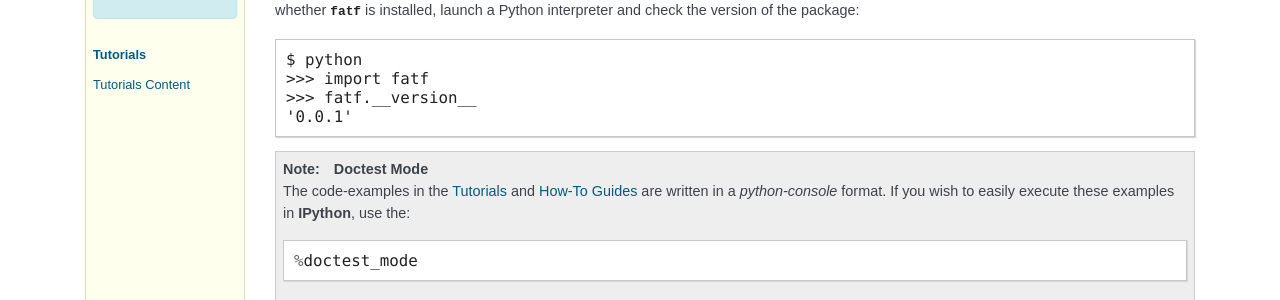
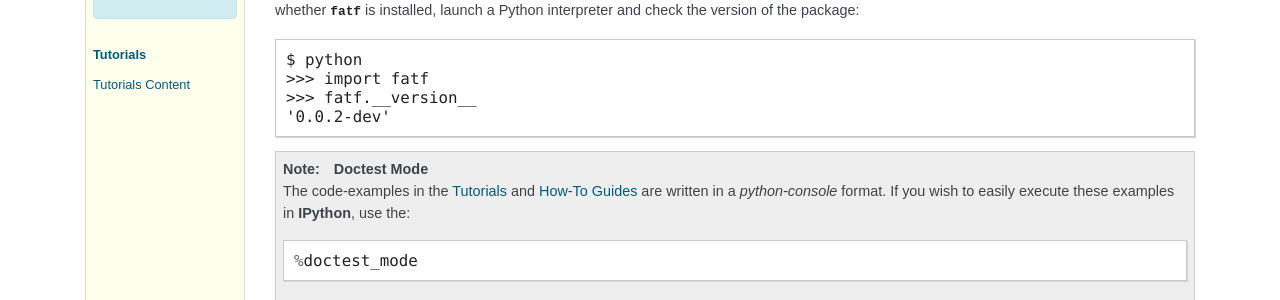
Before and after one commit to fat-forensics/fat-forensics, a Sphinx documentation site: the page built from doc/tutorials/index.rst, in a window 1280 px wide and 900 px high. Shown: the part 211-511 px from the top of the window. Built offline with Sphinx 7.4.7, drawn with Linux system fonts in a browser that asks for light colours; pages that are not in the unit, such as notebooks, are missing from menus; comment, search, counter and statistics services are not loaded.

Commit message:
Python 3.8 testing and doctest fix

```diff
--- a/doc/tutorials/index.rst
+++ b/doc/tutorials/index.rst
@@ -18,7 +18,7 @@ launch a Python interpreter and check the version of the package::
   $ python
   >>> import fatf
   >>> fatf.__version__
-  '0.0.1'
+  '0.0.2-dev'
 
 .. note:: **Doctest Mode**
 
```
Also changed, not shown: .travis.yml.
